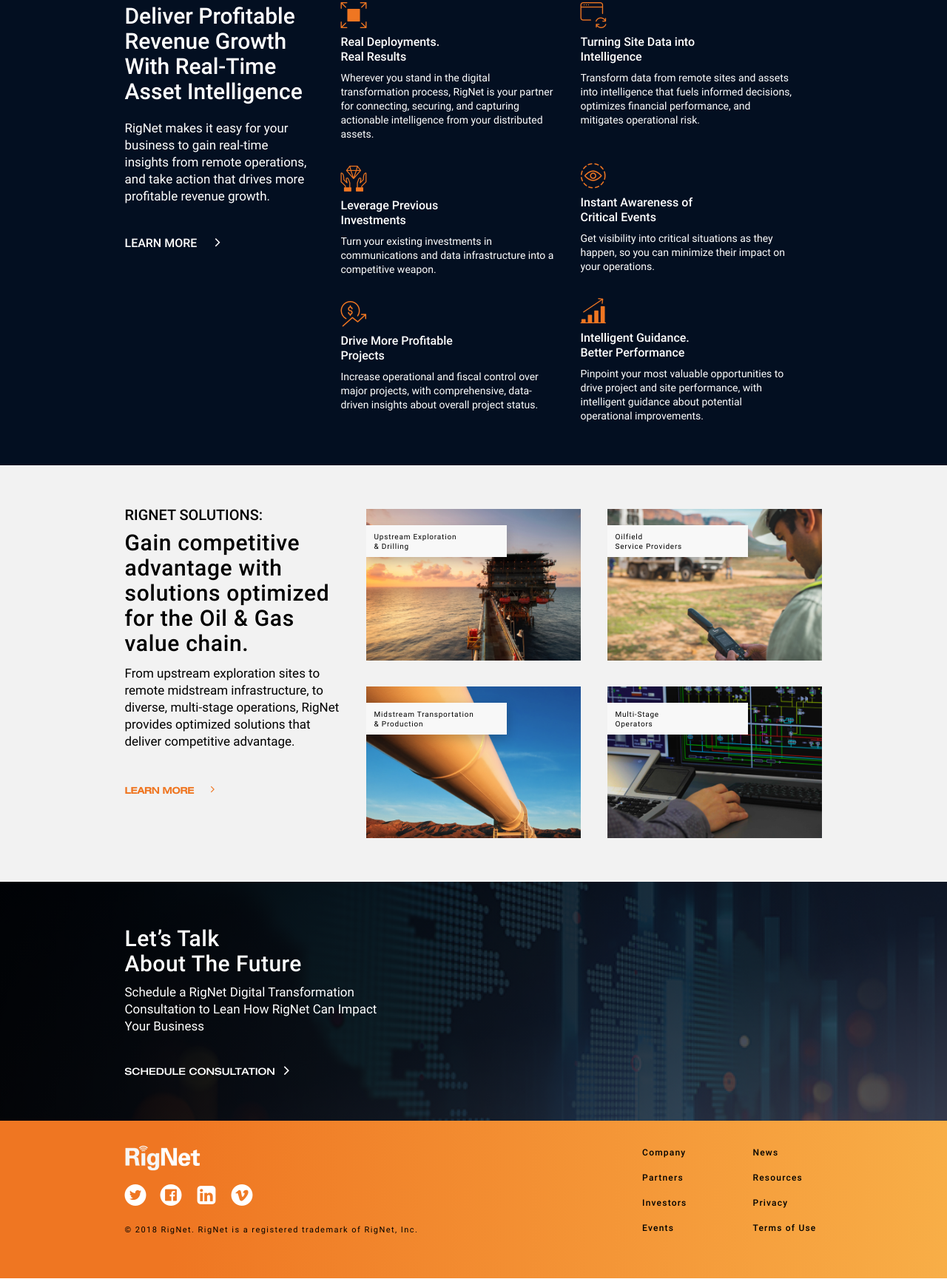
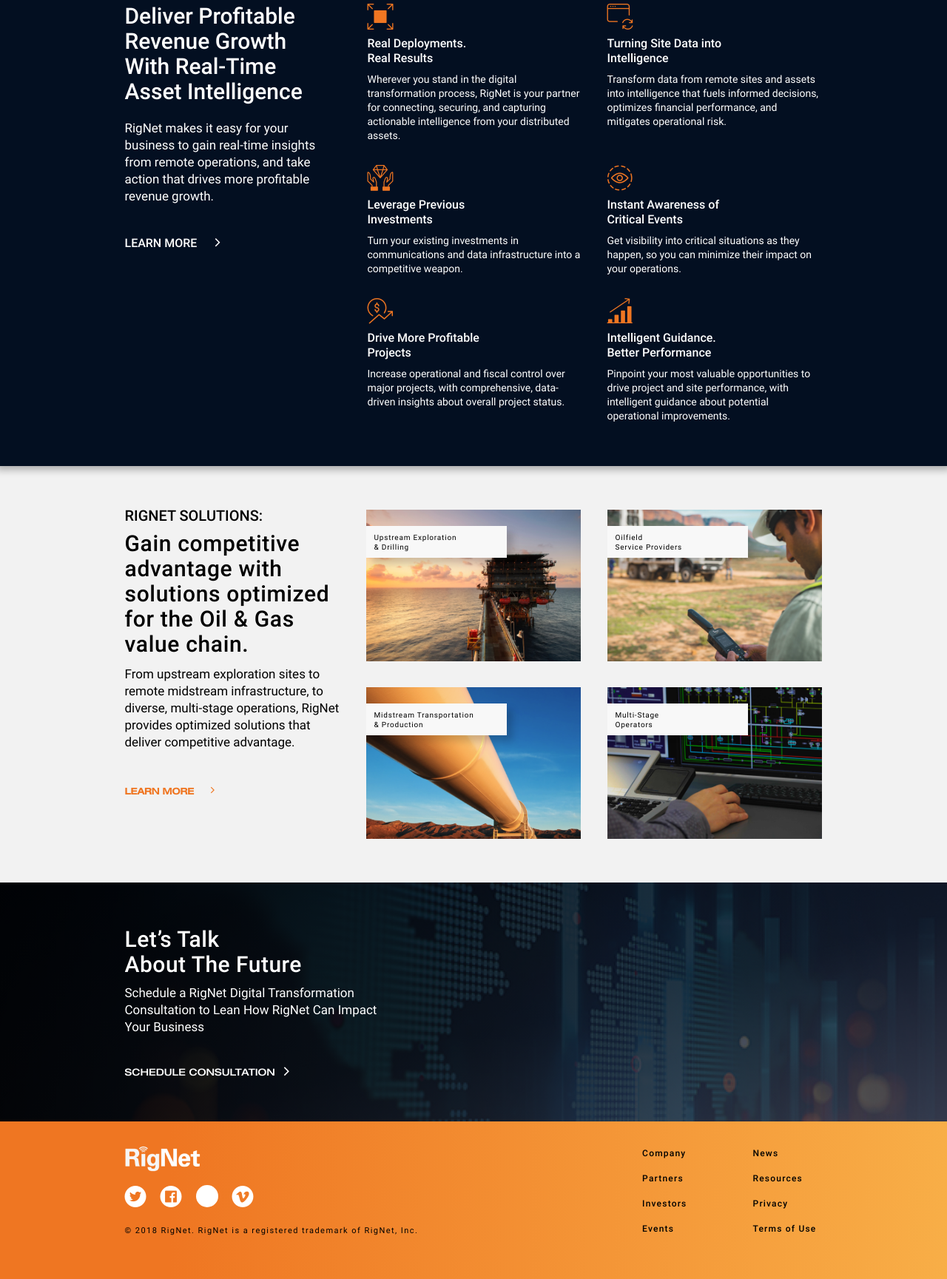
Before and after one commit to jtg-induction/ab-ui-advance, a website built with webpack: page src/index.html in a window 1280 px wide. Shown: the part 1868-3597 px from the top of the page at 74% size. Built offline with nearby package versions, Linux system fonts and the light colour scheme.

Commit message:
[develop]: ui review fixes

```diff
--- a/src/index.html
+++ b/src/index.html
@@ -302,7 +302,7 @@
               </li>
               <li class="footer__logo-social">
                 <a class="footer__anchor-logo" href="#" title="linkedin">
-                  <i class="icon-linkedin"></i>
+                  <i class="icon-blank"></i>
                 </a>
               </li>
               <li class="footer__logo-social">
--- a/src/styles/abstracts/_variables.scss
+++ b/src/styles/abstracts/_variables.scss
@@ -15,8 +15,8 @@
 
 // backgrounds and shadows
 $shadow-color-12: rgba(0, 0, 0, 0.129);
+$shadow-color-17: rgba(0, 0, 0, 0.17);
 $shadow-color-22: rgba(0, 0, 0, 0.22);
-$shadow-color-23: rgba(0, 0, 0, 0.231);
 $border-color: #bcbcbc;
 $navmenu-bg-color: #f8f8f8;
 $solutions-bg-color: #f8f8f8;
--- a/src/styles/base/_icons.scss
+++ b/src/styles/base/_icons.scss
@@ -92,3 +92,11 @@
     transform: skew(155deg);
   }
 }
+.icon-blank {
+  display: block;
+  height: 3rem;
+  width: 3rem;
+  border-radius: 50%;
+  background-color: $white;
+  margin-bottom: 0.7rem;
+}
--- a/src/styles/components/revenue-card.scss
+++ b/src/styles/components/revenue-card.scss
@@ -25,25 +25,39 @@
     &__card {
       max-width: 21.6rem;
       margin: 0.3rem 0 3rem;
-      &:nth-child(n + 4) {
-        margin: 0.3rem 0 5rem 3rem;
+      &:nth-child(1) {
+        order: 1;
       }
+      &:nth-child(2) {
+        order: 3;
+      }
+      &:nth-child(3) {
+        order: 5;
+      }
+      &:nth-child(4) {
+        order: 2;
+      }
+      &:nth-child(5) {
+        order: 4;
+      }
+      &:nth-child(6) {
+        order: 6;
+      }
+
+      &:nth-child(1),
+      &:nth-child(2),
+      &:nth-child(3) {
+        margin-right: 3rem;
+      }
+
       &:nth-child(3),
       &:nth-child(6) {
         margin-bottom: 0;
-      }
-      &:nth-child(2),
-      &:nth-child(5) {
-        margin-bottom: 3rem;
       }
     }
     &__card-heading {
       max-width: 16rem;
       margin-top: 0;
-    }
-    &__card-details {
-      max-height: 12rem;
-      overflow: hidden;
     }
     &__card-icon {
       @include font(3.5rem);
@@ -52,32 +66,28 @@
   @include breakpoint($desktop-sm-min) {
     &__card {
       max-width: 29.1rem;
-      &:nth-child(n + 4) {
-        margin: 0.3rem 0 4.5rem 3.3rem;
-      }
+      margin-top: 0;
+      &:nth-child(1),
       &:nth-child(2),
-      &:nth-child(5) {
-        margin-bottom: 3rem;
+      &:nth-child(3) {
+        margin-right: 3.3rem;
       }
     }
     &__card-heading {
       max-width: 16rem;
     }
     &__card-details {
-      max-width: 29.1rem;
       margin-top: 0.9rem;
     }
   }
   @include breakpoint($desktop-lg-min) {
     &__card {
       max-width: 37rem;
-      margin-bottom: 4.5rem;
-      &:nth-child(n + 4) {
-        margin: 0.3rem 0 6.5rem 4.7rem;
-      }
+      margin-bottom: 5rem;
+      &:nth-child(1),
       &:nth-child(2),
-      &:nth-child(5) {
-        margin-bottom: 4.5rem;
+      &:nth-child(3) {
+        margin-right: 4.8rem;
       }
     }
     &__card-icon {
@@ -86,8 +96,5 @@
     &__card-heading {
       max-width: 19rem;
     }
-    &__card-details {
-      max-width: 37rem;
-    }
   }
 }
--- a/src/styles/layout/footer.scss
+++ b/src/styles/layout/footer.scss
@@ -47,9 +47,15 @@
   &__anchor {
     &-logo {
       color: $white;
+      &:hover {
+        color: $black;
+      }
     }
     &-text {
       color: $black;
+      &:hover {
+        color: $white;
+      }
     }
   }
 
--- a/src/styles/layout/header.scss
+++ b/src/styles/layout/header.scss
@@ -34,6 +34,9 @@
     max-width: 70rem;
     display: inline-block;
     vertical-align: middle;
+    &:hover {
+      color: $orange;
+    }
   }
   &__hamburger {
     @include font(3rem);
--- a/src/styles/layout/revenue.scss
+++ b/src/styles/layout/revenue.scss
@@ -1,20 +1,21 @@
 .revenue {
-  box-shadow: 0 0.5rem 1.6rem 0 $dark-overlay-2;
   background: linear-gradient(
       to right,
       $revenue-grad-1 100%,
       $revenue-grad-2 100%
     )
     no-repeat top/100%;
+  box-shadow: 0 0 1rem 0.5rem $dark-overlay-2;
+  position: relative;
+  z-index: 2;
+
   &__content {
     @include flex($align-items: flex-start, $direction: column);
     color: $white;
     padding: 4.4rem 2rem 5rem;
   }
   &__heading {
-    &-title {
-      max-width: 27rem;
-    }
+    max-width: 27rem;
     &-details {
       @include line-clamp(4);
       margin: 1rem 0 0;
@@ -41,14 +42,12 @@
   @include breakpoint($tablet-min) {
     &__content {
       @include flex($direction: row);
-      padding: 0 3rem;
+      padding: 5rem 3rem 5.1rem;
     }
     &__heading {
       max-width: 21.6rem;
-      padding-top: 5rem;
       &-details {
         @include line-clamp(7);
-        max-width: 21.4rem;
         margin-top: 1.5rem;
       }
       &-learn-more {
@@ -56,23 +55,19 @@
       }
     }
     &__body {
-      flex: 2 0 auto;
+      @include flex(flex-end, stretch, row, 2 0 auto);
       flex-wrap: wrap;
-      max-height: 75rem;
-      margin: 5rem 3rem;
+      max-width: 49.2rem;
     }
   }
   @include breakpoint($desktop-sm-min) {
     &__content {
-      @include flex($direction: row);
-      padding: 0 4.1rem;
+      padding: 6.5rem 4.1rem 5.8rem;
     }
     &__heading {
       max-width: 29.1rem;
-      padding-top: 6.5rem;
       &-details {
         @include line-clamp(7);
-        max-width: 29.1rem;
         margin-top: 2.1rem;
       }
       &-learn-more {
@@ -85,24 +80,17 @@
       }
     }
     &__body {
-      margin: 6rem 3.6rem 1.2rem;
-      max-height: 69.1rem;
+      max-width: 65.9rem;
     }
   }
   @include breakpoint($desktop-lg-min) {
     &__content {
-      @include flex($direction: row);
-      padding: 0 11.9rem;
+      padding: 7.5rem 11.9rem 7.1rem;
     }
     &__heading {
       max-width: 37rem;
-      padding-top: 7.5rem;
-      &-title {
-        max-width: 31rem;
-      }
       &-details {
         @include line-clamp(7);
-        max-width: 37rem;
         margin-top: 2.6rem;
         padding-left: 3.6rem;
       }
@@ -116,8 +104,7 @@
       }
     }
     &__body {
-      margin: 7.5rem 4.6rem 0.7rem;
-      max-height: 73.9rem;
+      max-width: 90.5rem;
     }
   }
 }
--- a/src/styles/layout/solutions.scss
+++ b/src/styles/layout/solutions.scss
@@ -143,7 +143,7 @@
   }
   &__caption {
     @include font(1.4rem, 500, 1.8rem, 0.06rem);
-    box-shadow: $shadow-color-23 0 0.5rem 1.5rem;
+    box-shadow: 0.8rem 0.8rem 0.9rem $shadow-color-17;
     position: absolute;
     background-color: $solutions-bg-color;
     top: 2.5rem;
```
